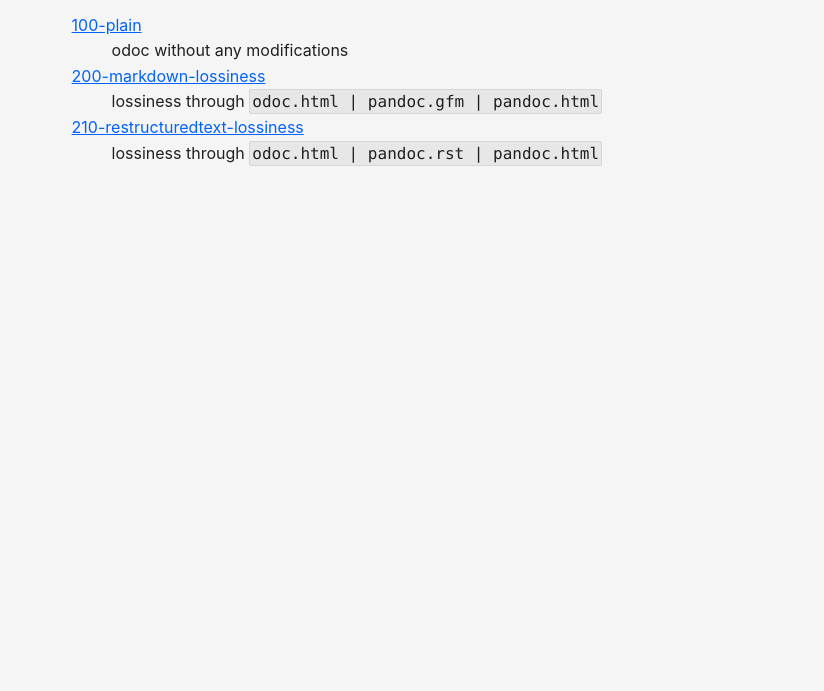
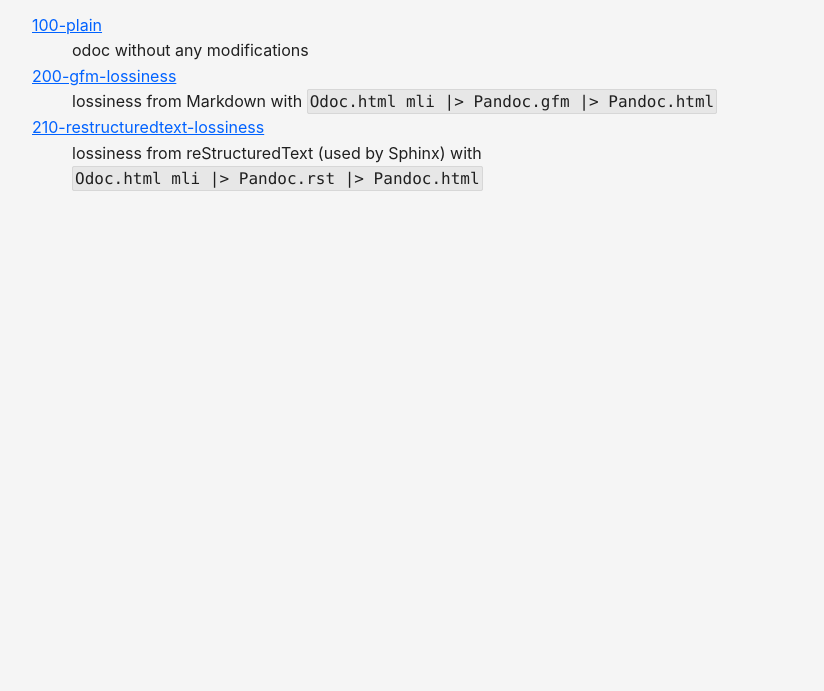
Before and after one commit to diskuv/odoc-sandbox, a plain HTML site: page exp/index.html in a window 1280 px wide. Shown: the part 109-800 px from the top of the page, without its empty margins (208-1032 px from the left). Drawn offline with Linux system fonts and the light colour scheme.

Commit message:
Rename markdown to gfm

```diff
--- a/exp/index.html
+++ b/exp/index.html
@@ -19,10 +19,11 @@
         <dl>
             <dt><a href="100-plain/index.html">100-plain</a></dt>
             <dd>odoc without any modifications</dd>
-            <dt><a href="200-markdown-lossiness/index.html">200-markdown-lossiness</a></dt>
-            <dd>lossiness through <code>odoc.html | pandoc.gfm | pandoc.html</code></dd>
+            <dt><a href="200-gfm-lossiness/index.html">200-gfm-lossiness</a></dt>
+            <dd>lossiness from Markdown with <code>Odoc.html mli |> Pandoc.gfm |> Pandoc.html</code></dd>
             <dt><a href="210-restructuredtext-lossiness/index.html">210-restructuredtext-lossiness</a></dt>
-            <dd>lossiness through <code>odoc.html | pandoc.rst | pandoc.html</code></dd>
+            <dd>lossiness from reStructuredText (used by Sphinx) with
+                <code>Odoc.html mli |> Pandoc.rst |> Pandoc.html</code></dd>
         </dl>
     </div>
 </body>
```
Also changed, not shown: exp/200-gfm-lossiness/index.html (renamed from exp/200-markdown-lossiness/index.html, +2 -2 lines), exp/210-restructuredtext-lossiness/index.html (+1 -1 lines), exp/200-gfm-lossiness/html/Markup-X.html (renamed from exp/200-markdown-lossiness/html/Markup-X.html), exp/200-gfm-lossiness/html/Markup-Y.html (renamed from exp/200-markdown-lossiness/html/Markup-Y.html), exp/200-gfm-lossiness/html/Markup.html (renamed from exp/200-markdown-lossiness/html/Markup.html), 4 other files.
